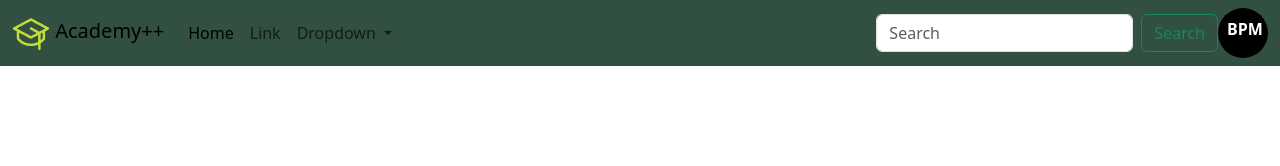
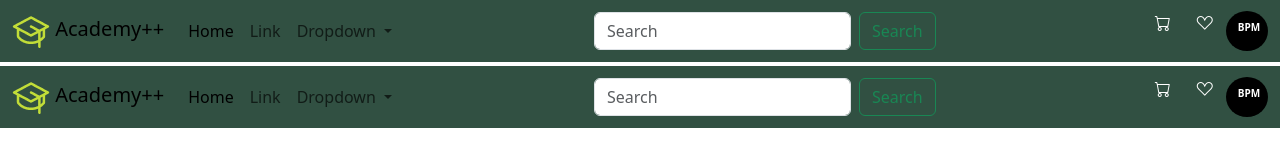
Before and after one commit to bandanapm/FrontendFinalProject, a plain HTML site: page index.html in a window 1280 px wide. Drawn offline with nearby package versions, Linux system fonts and the light colour scheme.

Commit message:
Managing nav section in row and col

```diff
--- a/css/style.css
+++ b/css/style.css
@@ -6,8 +6,8 @@ nav {
 .userBox {
     background-color: #000000;
     color: #ffffff;
-    width: 50px;
-    height: 50px;
+    height: 40px;
     padding: 9px;
-    font-weight: bold;
+    font-weight: 700;
+    font-size: 10px;
 }
--- a/index.html
+++ b/index.html
@@ -8,10 +8,13 @@
     <link rel="stylesheet" href="css/style.css">
     <link href="https://cdn.jsdelivr.net/npm/bootstrap@5.3.3/dist/css/bootstrap.min.css" rel="stylesheet"
         integrity="sha384-QWTKZyjpPEjISv5WaRU9OFeRpok6YctnYmDr5pNlyT2bRjXh0JMhjY6hW+ALEwIH" crossorigin="anonymous">
+    <link rel="stylesheet" href="https://cdnjs.cloudflare.com/ajax/libs/font-awesome/6.0.0-beta3/css/all.min.css"
+        integrity="sha384-RyTv7B52YJdXXYHW2L6zD41lRxAmx9Y5M/1MbB6zAd46H5JS+gb19Xo+FT+sqx3N" crossorigin="anonymous">
+    <link rel="stylesheet" href="https://cdn.jsdelivr.net/npm/bootstrap-icons@1.11.3/font/bootstrap-icons.min.css">
 </head>
 
 <body>
-    <nav class="navbar navbar-expand-lg">
+    <nav class="navbar navbar-expand-lg vanish-navbar">
         <div class="container-fluid">
             <a class="navbar-brand" href="#">
                 <img src="images/logo.png" alt="Logo"> Academy++
@@ -44,12 +47,87 @@
                         </ul>
                     </li>
                 </ul>
-                <form class="d-flex" role="search">
+                <form class="d-flex me-auto" role="search">
                     <input class="form-control me-2" type="search" placeholder="Search" aria-label="Search">
                     <button class="btn btn-outline-success" type="submit">Search</button>
                 </form>
-                <div class="rounded-circle userBox text-center">
-                    <p class="align-middle">BPM</p>
+                <div>
+                    <div class="container text-center">
+                        <div class="row row-cols-1 row-cols-lg-3 ms-auto">
+                            <div class="col">
+                                <div>
+                                    <i class="bi bi-cart"></i>
+                                </div>
+                            </div>
+                            <div class="col">
+                                <div>
+                                    <i class="bi bi-suit-heart"></i>
+                                </div>
+                            </div>
+                            <div class="col rounded-circle userBox text-center">
+                                <div>BPM</div>
+                            </div>
+                        </div>
+                    </div>
+                </div>
+            </div>
+        </div>
+    </nav>
+    <nav class="navbar navbar-expand-lg visible-navbar mt-1">
+        <div class="container-fluid">
+            <a class="navbar-brand" href="#">
+                <img src="images/logo.png" alt="Logo"> Academy++
+            </a>
+            <button class="navbar-toggler" type="button" data-bs-toggle="collapse"
+                data-bs-target="#navbarSupportedContent" aria-controls="navbarSupportedContent" aria-expanded="false"
+                aria-label="Toggle navigation">
+                <span class="navbar-toggler-icon"></span>
+            </button>
+            <div class="collapse navbar-collapse" id="navbarSupportedContent">
+                <ul class="navbar-nav me-auto mb-2 mb-lg-0">
+                    <li class="nav-item">
+                        <a class="nav-link active" aria-current="page" href="#">Home</a>
+                    </li>
+                    <li class="nav-item">
+                        <a class="nav-link" href="#">Link</a>
+                    </li>
+                    <li class="nav-item dropdown">
+                        <a class="nav-link dropdown-toggle" href="#" role="button" data-bs-toggle="dropdown"
+                            aria-expanded="false">
+                            Dropdown
+                        </a>
+                        <ul class="dropdown-menu">
+                            <li><a class="dropdown-item" href="#">Action</a></li>
+                            <li><a class="dropdown-item" href="#">Another action</a></li>
+                            <li>
+                                <hr class="dropdown-divider">
+                            </li>
+                            <li><a class="dropdown-item" href="#">Something else here</a></li>
+                        </ul>
+                    </li>
+                </ul>
+                <form class="d-flex me-auto" role="search">
+                    <input class="form-control me-2" type="search" placeholder="Search" aria-label="Search">
+                    <button class="btn btn-outline-success" type="submit">Search</button>
+                </form>
+                <div>
+                    <div class="container text-center">
+                        <div class="row row-cols-1 row-cols-lg-3 ms-auto">
+                            <div class="col">
+                                <div>
+                                    <i class="bi bi-cart"></i>
+                                </div>
+                            </div>
+                            <div class="col">
+                                <div>
+                                    <i class="bi bi-suit-heart"></i>
+                                </div>
+                            </div>
+                            <div class="col rounded-circle userBox text-center">
+                                <div>BPM</div>
+                            </div>
+                        </div>
+                    </div>
                 </div>
             </div>
         </div>
```
